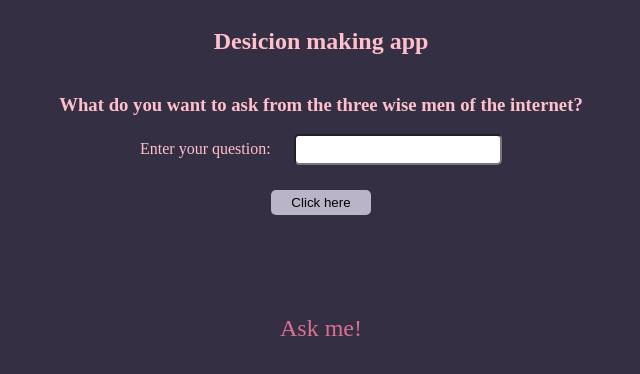
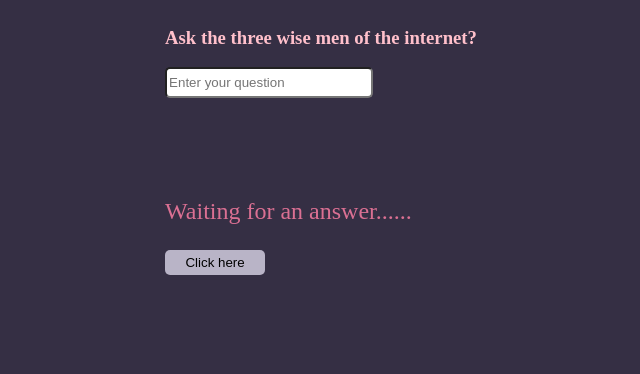
Before and after one commit to Hend001/Decision-making-app, a plain HTML site: page index.html in a window 1280 px wide. Shown: the whole page, without its empty margins (319-959 px from the left). Drawn offline with Linux system fonts and the light colour scheme.

Commit message:
Update index.html

```diff
--- a/index.html
+++ b/index.html
@@ -10,19 +10,20 @@
     <main>
       <section>
         <div class="main-container">
-          <h1>Desicion making app</h1>
-          <h3>
-            What do you want to ask from the three wise men of the internet?
-          </h3>
-
-          <form action=""></form>
-          <!-- action attribute Specifies where to send the form-data when a form is submitted-->
-          <div class="input-container">
-            <label for="userInput">Enter your question: </label>
-            <input type="text" id="userInput" />
+          <div class="main-div-inside">
+            <h3>Ask the three wise men of the internet?</h3>
+            <form action=""></form>
+            <!-- action attribute Specifies where to send the form-data when a form is submitted-->
+            <div class="input-div">
+              <input
+                type="text"
+                id="userInput"
+                placeholder="Enter your question"
+              />
+            </div>
+            <p id="demo">Waiting for an answer......</p>
+            <button onclick="question()">Click here</button>
           </div>
-          <button onclick="question()">Click here</button>
-          <p id="demo">Ask me!</p>
         </div>
       </section>
     </main>
```
